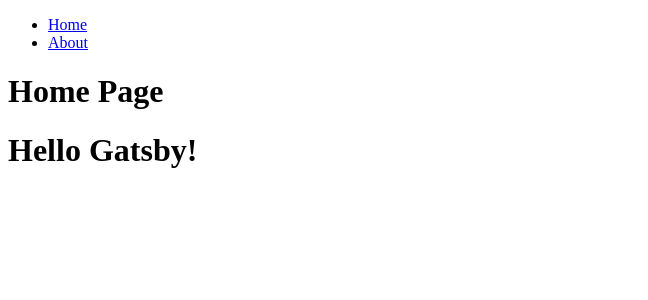
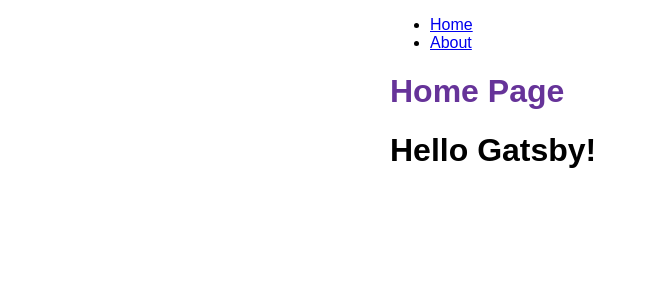
Before and after one commit to hzuika/blog_gatsby, a Gatsby app: page / in a window 1280 px wide. Shown: the top 300 px of the page, without its empty margins (0-648 px from the left). Built offline with nearby package versions, Linux system fonts and the light colour scheme.

Commit message:
Add layout.module.css

```diff
--- a/src/components/layout.js
+++ b/src/components/layout.js
@@ -1,21 +1,36 @@
 import React from "react"
 import { Link } from "gatsby"
+import {
+    container,
+    heading,
+    navLinks,
+    navLinkItem,
+    navLinkText
+} from "./layout.module.css"
 
 const Layout = ({ pageTitle, children }) => {
     // 引数を props にして，次のように書くことと同じ．
     // const pageTitle = props.pageTitle
     // const children = props.children
     return (
-        <div>
+        <div className={container}>
             <title>{pageTitle}</title>
             <nav>
-                <ul>
-                    <li><Link to="/">Home</Link></li>
-                    <li><Link to="/about">About</Link></li>
+                <ul className={navLinks}>
+                    <li className={navLinkItem}>
+                        <Link to="/" className={navLinkText}>
+                            Home
+                        </Link>
+                    </li>
+                    <li className={navLinkItem}>
+                        <Link to="/about" className={navLinkText}>
+                            About
+                        </Link>
+                    </li>
                 </ul>
             </nav>
             <main>
-                <h1>{pageTitle}</h1>
+                <h1 className={heading}>{pageTitle}</h1>
                 {children}
             </main>
         </div>
--- /dev/null
+++ b/src/components/layout.module.css
@@ -0,0 +1,32 @@
+/* ここで定義した名前を React コンポーネントの className 引数に代入して使用する． */
+/* className={container} */
+.container {
+    /* 要素の全四辺に同じマージン(autoは自動調整)を適用する(中央揃えになる) */
+    margin: auto;
+    max-width: 500px;
+    font-family: sans-serif;
+}
+
+.heading {
+    color: rebeccapurple;
+}
+
+/* React コンポーネントでは ハイフン - を消してその次の文字を大文字にする  */
+/* 例: className={navLinks} */
+.nav-links {
+    /* 子要素を横並びにする */
+    display: flex;
+    /* リストのマークを消す */
+    list-style: none;
+    /* パディング領域(コンテンツと境界との間の領域) の左側の設定 (どれだけ左に寄せるか) */
+    padding-left: 0;
+}
+
+.nav-link-item {
+    /* 単位 rem はルート要素の font-size を表す */
+    padding-right: 2rem;
+}
+
+.nav-link-text {
+    color: black;
+}
```
